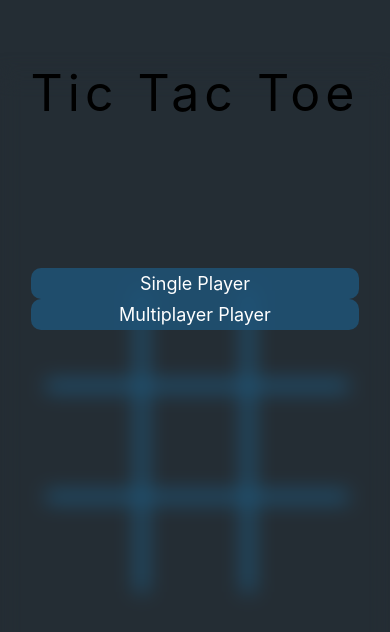
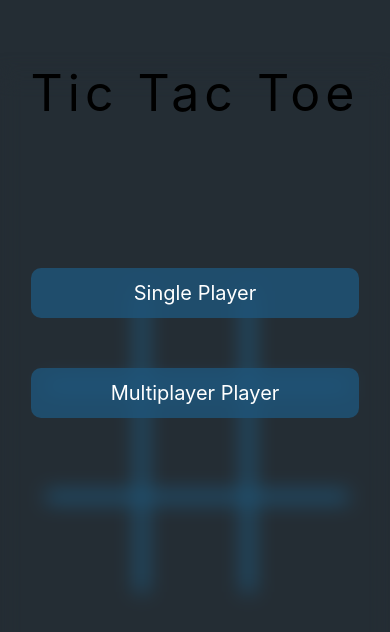
Before and after one commit to DavidAfterDark/tic-tac-toe-app, a React Native app: screen /MainMenu in a window 390 px wide. Shown: the top 632 px of the page. Built offline with nearby package versions, Linux system fonts and the light colour scheme.

Commit message:
extend button styles

```diff
--- a/src/components/Buttom.js
+++ b/src/components/Buttom.js
@@ -1,10 +1,10 @@
 import React from 'react'
 import { Text, TouchableOpacity, StyleSheet } from 'react-native'
 
-const Buttom = ({ onPress, text }) => {
+const Buttom = ({ onPress, text, textStyle, buttomStyle }) => {
   return (
-    <TouchableOpacity onPress={onPress} style={styles.container}>
-      <Text style={[styles.text]}>{text}</Text>
+    <TouchableOpacity onPress={onPress} style={[styles.container, buttomStyle]}>
+      <Text style={[styles.text, textStyle]}>{text}</Text>
     </TouchableOpacity>
   )
 }
@@ -13,7 +13,8 @@ const styles = StyleSheet.create({
   container: {
     backgroundColor: 'rgba(31, 86, 123, 0.8)',
     padding: 5,
-    borderRadius: 10
+    borderRadius: 10,
+    justifyContent: 'center'
   },
 
   text: {
```
